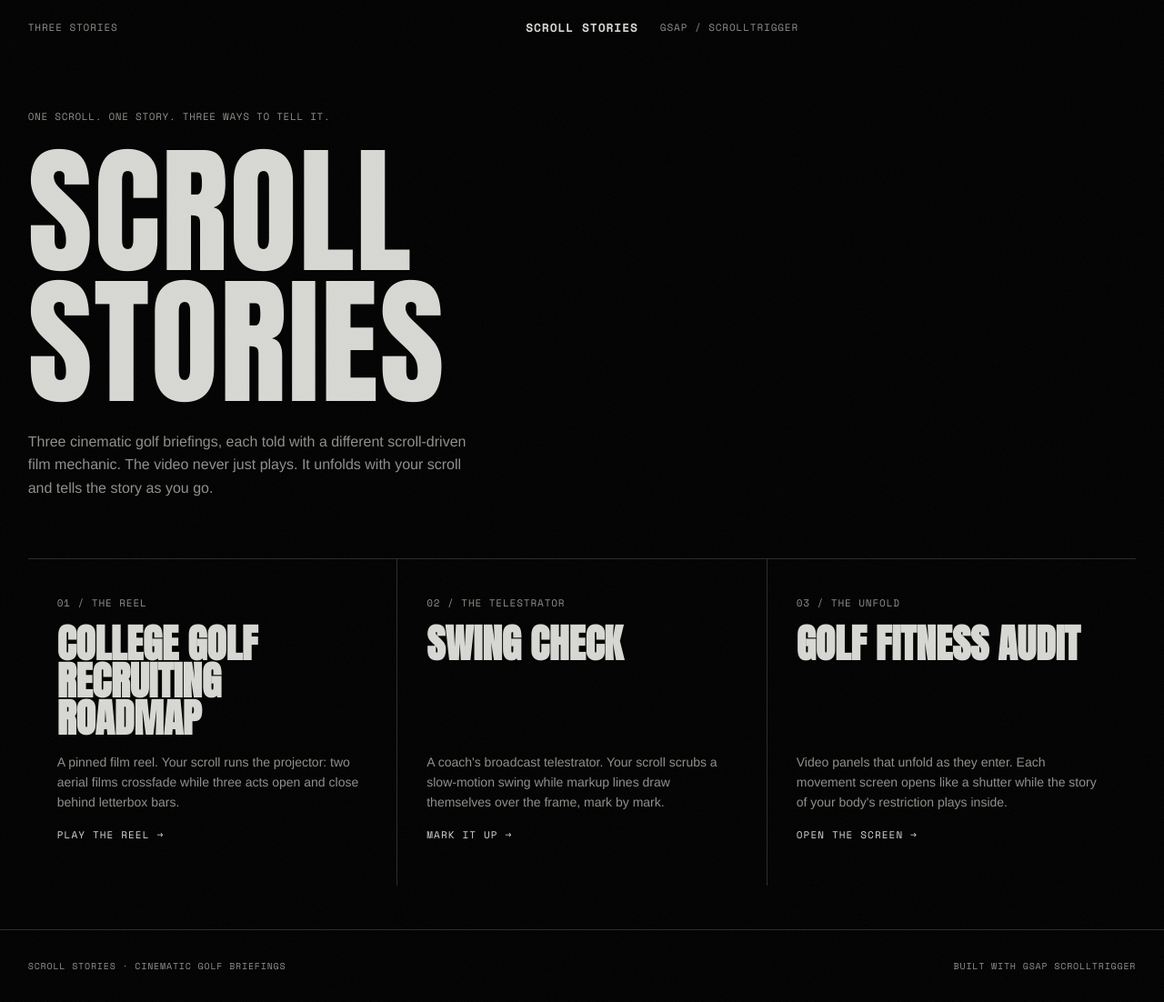
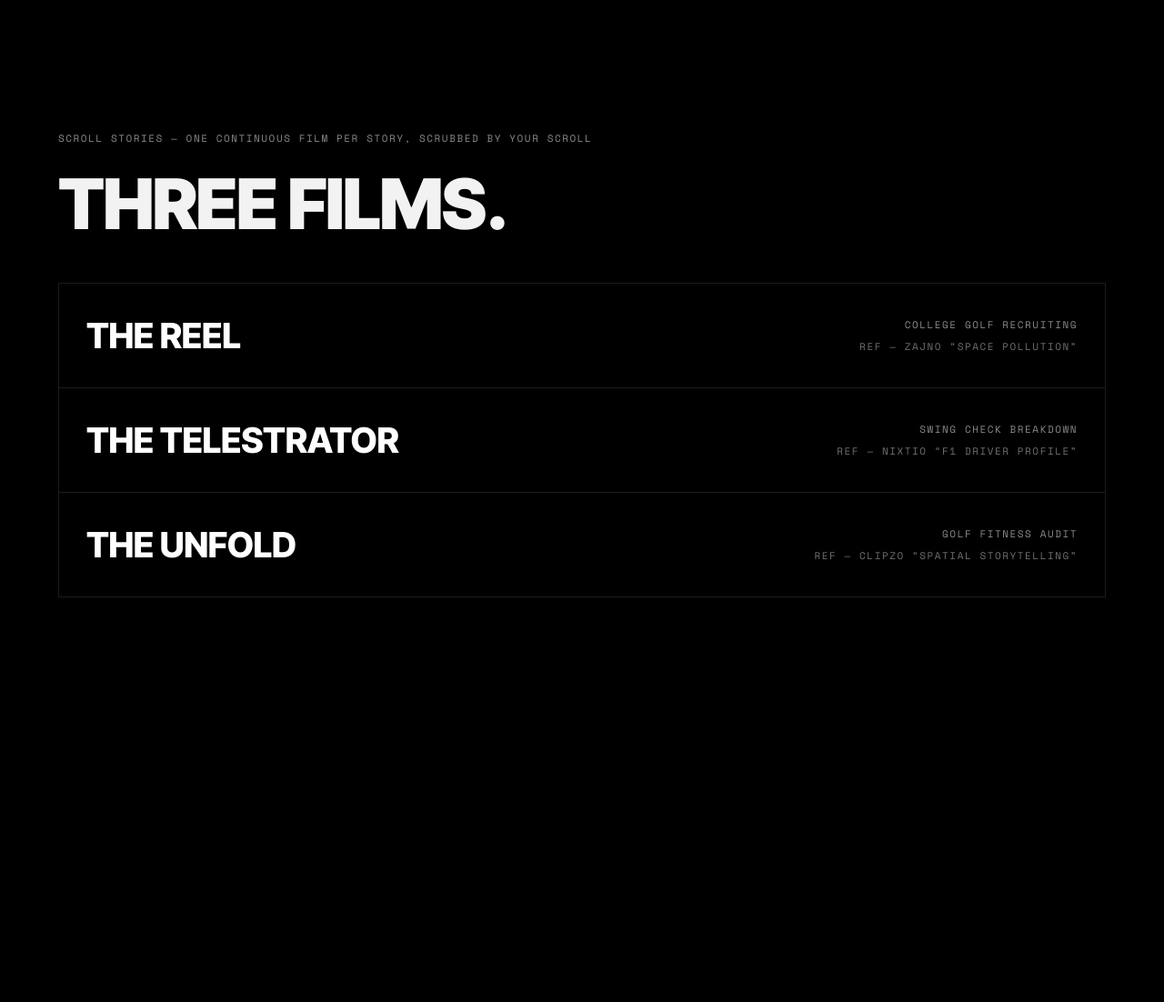
Before and after one commit to loongpancoast/scroll-stories, a website built with Vite: page index.html in a window 1280 px wide. Shown: the whole page at 91% size. After the commit the page ends 800 px from the top, so only its background shows below. Built offline with nearby package versions, Linux system fonts and the light colour scheme.

```diff
--- a/index.html
+++ b/index.html
@@ -3,59 +3,30 @@
 <head>
 <meta charset="utf-8">
 <meta name="viewport" content="width=device-width, initial-scale=1">
-<title>Scroll Stories — Three Cinematic Golf Briefings</title>
-<meta name="description" content="Three scroll-driven cinematic stories: the recruiting reel, the swing telestrator, the fitness unfold.">
-<link rel="stylesheet" href="/src/shared.css">
+<title>Scroll Stories — Three Golf Films</title>
+<link href="https://fonts.googleapis.com/css2?family=Inter+Tight:wght@700;800;900&family=Space+Mono:wght@400;700&display=swap" rel="stylesheet">
 <style>
-  .hub { min-height: 100dvh; display: flex; flex-direction: column; justify-content: flex-end; padding: 120px var(--edge) 48px; position: relative; overflow: hidden; }
-  .hub h1 { font-size: clamp(64px, 12vw, 200px); }
-  .hub .sub { margin-top: 24px; max-width: 56ch; color: var(--muted); font-size: 16px; line-height: 1.6; }
-  .cards { display: grid; grid-template-columns: repeat(3, 1fr); gap: 1px; background: var(--line); border-top: 1px solid var(--line); margin-top: 64px; }
-  .card { background: var(--black); padding: 40px 32px 48px; text-decoration: none; display: flex; flex-direction: column; gap: 16px; min-height: 320px; transition: background .25s var(--ease); }
-  .card:hover { background: #0b0b09; }
-  .card .n { font-family: 'Space Mono', monospace; font-size: 11px; color: var(--muted); text-transform: uppercase; letter-spacing: .08em; }
-  .card h2 { font-family: 'Anton', sans-serif; font-size: clamp(32px, 3.4vw, 56px); text-transform: uppercase; line-height: .95; }
-  .card p { color: var(--muted); font-size: 14px; line-height: 1.6; margin-top: auto; }
-  .card .go { font-family: 'Space Mono', monospace; font-size: 11px; text-transform: uppercase; letter-spacing: .1em; color: var(--ink); }
-  .card .go::after { content: ' →'; }
-  @media (max-width: 900px) { .cards { grid-template-columns: 1fr; } }
+  * { margin: 0; padding: 0; box-sizing: border-box; }
+  body { background: #000; color: #f2f2f2; font-family: 'Inter Tight', sans-serif; min-height: 100svh;
+    display: flex; flex-direction: column; justify-content: center; padding: 8svh clamp(20px,5vw,80px); }
+  .mono { font-family: 'Space Mono', monospace; font-size: 11px; letter-spacing: .14em; text-transform: uppercase; color: #8a8a8a; }
+  h1 { font-size: clamp(40px, 6vw, 96px); font-weight: 900; text-transform: uppercase; letter-spacing: -.02em; margin: 18px 0 40px; }
+  .films { display: grid; gap: 1px; background: #1c1c1c; border: 1px solid #1c1c1c; }
+  .films a { background: #000; color: #fff; text-decoration: none; padding: 34px 30px;
+    display: flex; justify-content: space-between; align-items: center; gap: 20px; }
+  .films a:hover { background: #0d0d0d; }
+  .films b { font-size: clamp(22px, 3vw, 40px); font-weight: 800; text-transform: uppercase; letter-spacing: -.01em; }
+  .films span { text-align: right; }
+  .films .ref { display: block; margin-top: 8px; color: #6f6f6f; }
 </style>
 </head>
 <body>
-<div class="grain" aria-hidden="true"></div>
-<header class="hud">
-  <span>Three stories</span>
-  <a class="brand" href="/">Scroll Stories</a>
-  <span class="timecode">GSAP / ScrollTrigger</span>
-</header>
-<main class="hub">
-  <p class="mono" style="font-size:11px;color:var(--muted);margin-bottom:24px;">One scroll. One story. Three ways to tell it.</p>
-  <h1 class="display">Scroll<br>Stories</h1>
-  <p class="sub">Three cinematic golf briefings, each told with a different scroll-driven film mechanic. The video never just plays. It unfolds with your scroll and tells the story as you go.</p>
-  <nav class="cards">
-    <a class="card" href="/roadmap.html">
-      <span class="n">01 / The Reel</span>
-      <h2>College Golf Recruiting Roadmap</h2>
-      <p>A pinned film reel. Your scroll runs the projector: two aerial films crossfade while three acts open and close behind letterbox bars.</p>
-      <span class="go">Play the reel</span>
-    </a>
-    <a class="card" href="/swing.html">
-      <span class="n">02 / The Telestrator</span>
-      <h2>Swing Check</h2>
-      <p>A coach's broadcast telestrator. Your scroll scrubs a slow-motion swing while markup lines draw themselves over the frame, mark by mark.</p>
-      <span class="go">Mark it up</span>
-    </a>
-    <a class="card" href="/audit.html">
-      <span class="n">03 / The Unfold</span>
-      <h2>Golf Fitness Audit</h2>
-      <p>Video panels that unfold as they enter. Each movement screen opens like a shutter while the story of your body's restriction plays inside.</p>
-      <span class="go">Open the screen</span>
-    </a>
-  </nav>
-</main>
-<footer class="site">
-  <span>Scroll Stories · Cinematic golf briefings</span>
-  <span>Built with GSAP ScrollTrigger</span>
-</footer>
+  <div class="mono">Scroll stories — one continuous film per story, scrubbed by your scroll</div>
+  <h1>Three films.</h1>
+  <div class="films">
+    <a href="/roadmap.html"><b>The Reel</b><span class="mono">College golf recruiting<span class="ref">Ref — Zajno “Space Pollution”</span></span></a>
+    <a href="/swing.html"><b>The Telestrator</b><span class="mono">Swing check breakdown<span class="ref">Ref — Nixtio “F1 Driver Profile”</span></span></a>
+    <a href="/audit.html"><b>The Unfold</b><span class="mono">Golf fitness audit<span class="ref">Ref — Clipzo “Spatial Storytelling”</span></span></a>
+  </div>
 </body>
 </html>
```
